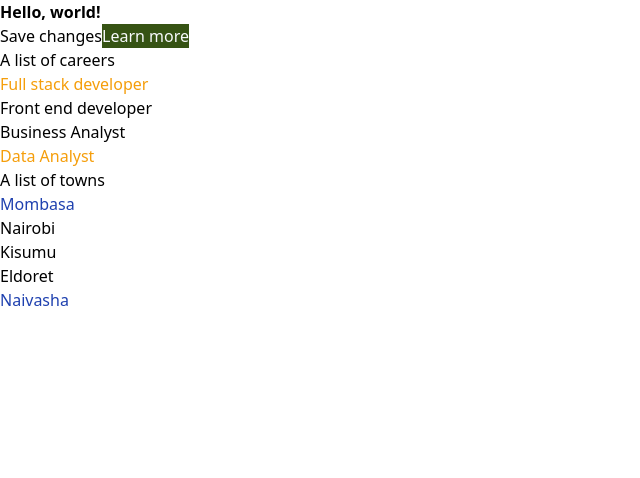
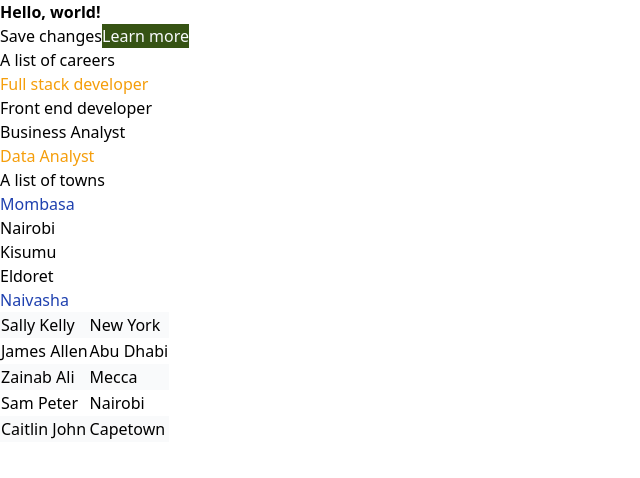
Before and after one commit to saidibnali19/tailwind-in-next, a Next.js app: page / in a window 1280 px wide. Shown: the top 478 px of the page, without its empty margins (0-640 px from the left). Built offline with nearby package versions, Linux system fonts and the light colour scheme.

Commit message:
style odd and even elements using Tailwind

```diff
--- a/src/app/page.js
+++ b/src/app/page.js
@@ -12,6 +12,14 @@ export default function Home() {
     { id: 2, town: "Kisumu" },
     { id: 3, town: "Eldoret" },
     { id: 4, town: "Naivasha" },
+  ]
+
+  const people = [
+    { id: 0, name: "Sally Kelly", location: "New York" },
+    { id: 1, name: "James Allen", location: "Abu Dhabi" },
+    { id: 2, name: "Zainab Ali", location: "Mecca" },
+    { id: 3, name: "Sam Peter", location: "Nairobi" },
+    { id: 4, name: "Caitlin John", location: "Capetown" },
   ]
 
   return (
@@ -35,6 +43,16 @@ export default function Home() {
           ))}
         </ul>
       </article>
+      <table>
+        <tbody>
+          {people.map(person => (
+            <tr className="odd:bg-gray-50 even:bg-white" key={person.id}>
+              <td>{person.name}</td>
+              <td>{person.location}</td>
+            </tr>
+          ))}
+        </tbody>
+      </table>
     </>
   );
 }
```
